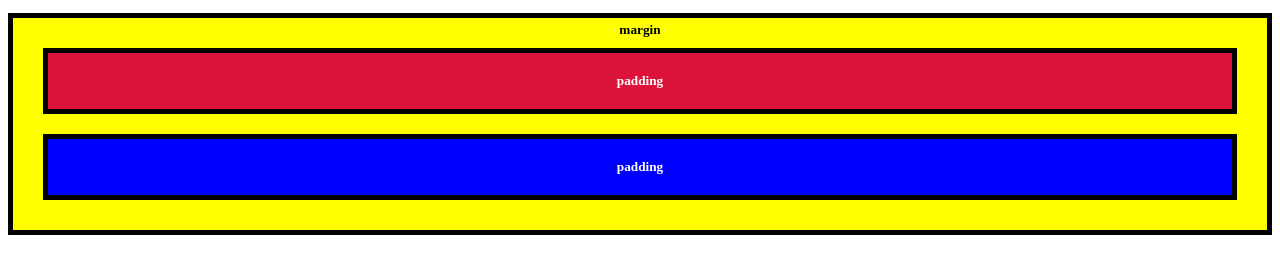
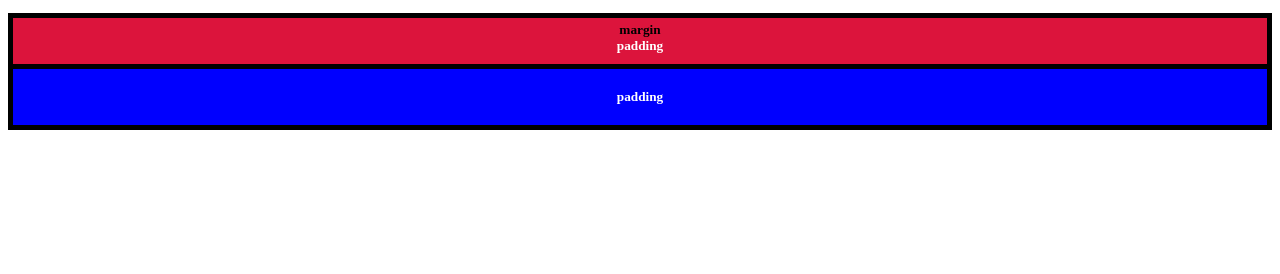
Before and after one commit to HenryTene/cssfreecode, a plain HTML site: page inicio.html in a window 1280 px wide. Drawn offline with Linux system fonts and the light colour scheme.

Commit message:
Añade un margen negativo a un elemento

```diff
--- a/inicio.html
+++ b/inicio.html
@@ -30,14 +30,14 @@
               background-color: crimson;
               color: #fff;
               padding: 20px;
-              margin: 20px;
+              margin: -15px;
             }
 
             .blue-box {
               background-color: blue;
               color: #fff;
               padding: 20px;
-              margin: 20px;
+              margin: -15px;
             }
           </style>
           <h5 class="injected-text">margin</h5>
```
